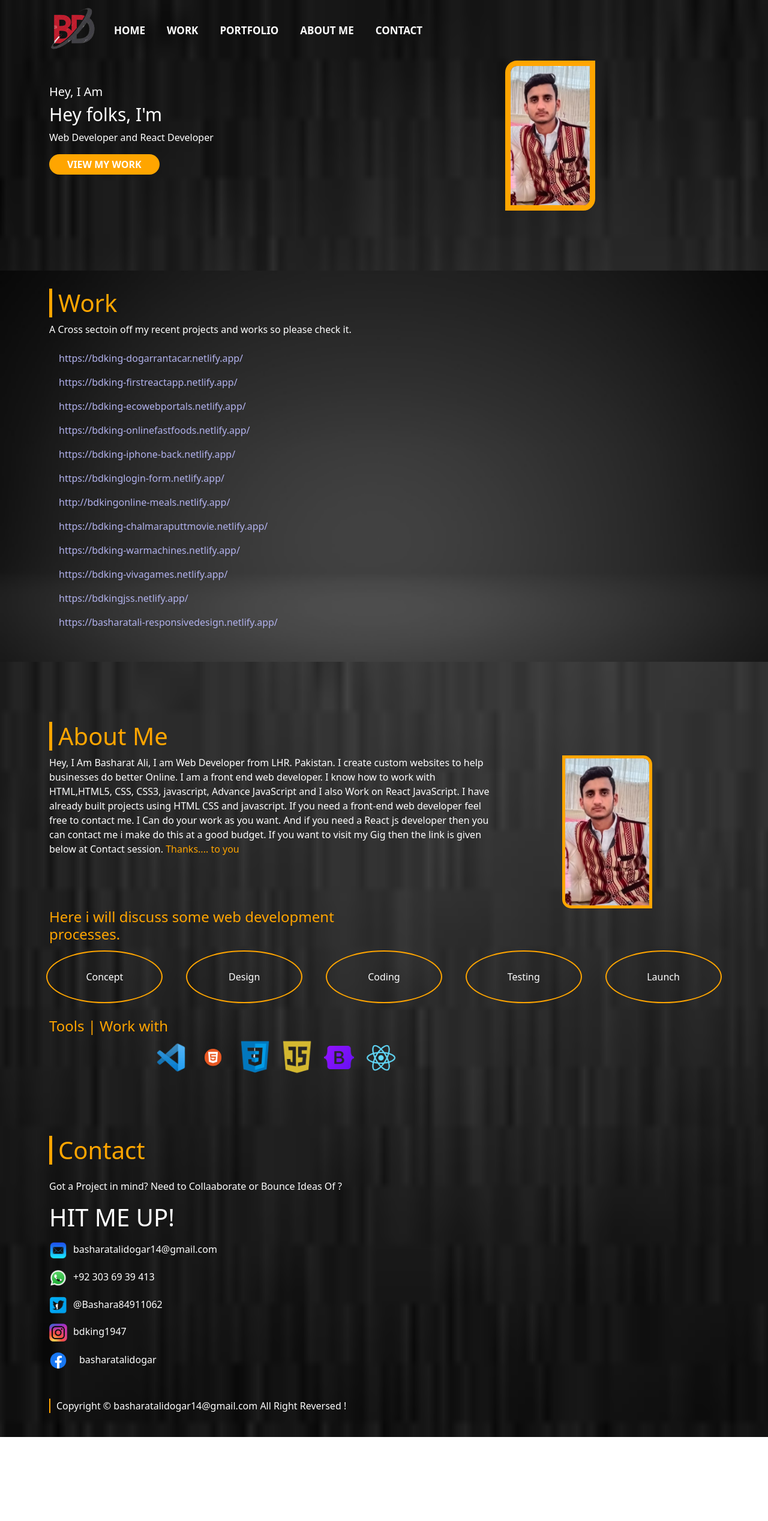
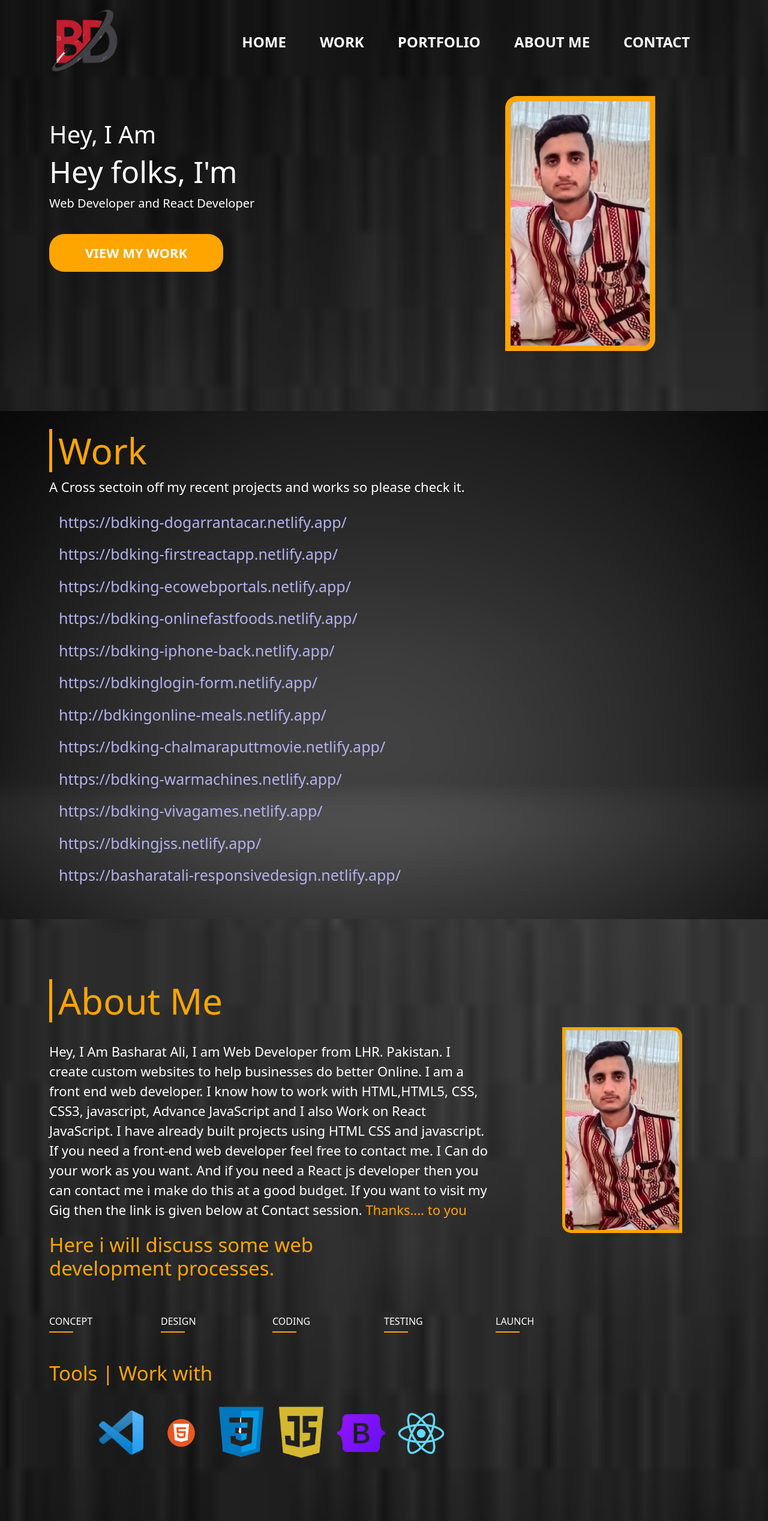
Before and after one commit to BasharatAliKing/My-Portfolio, a React (Create React App) app: page / in a window 1280 px wide. Shown: the top 2535 px of the page at 60% size. Before the commit the page ends 2395 px from the top, so only its background shows below. Built offline with nearby package versions, Linux system fonts and the light colour scheme.

Commit message:
edit readme and add new.md

```diff
--- a/src/App.css
+++ b/src/App.css
@@ -13,9 +13,12 @@ body{
     margin-bottom: 0;
     list-style: none;
 } */
-#header ul li a{
-    margin-left: 20px;
-
+#header{
+  z-index: 100;
+}
+#header ul{
+  position: absolute;
+  right: 20px;
 }
 
 #header ul li a{
@@ -24,17 +27,17 @@ body{
 }
 #header ul li a span{
     text-decoration: none;
-    padding: 0px 0px;
+    padding: 0px 20px;
     color: white;
     font-weight: bold;
-
-    font-size: 17px;
+    font-size: 24px;
 
 }
 #header ul li .nav-link {
     font-weight: bold;
-    font-size: 16px;
+
     overflow: hidden;
+
   }
 #header ul li .nav-link span {
     position: relative;
@@ -63,18 +66,32 @@ body{
   }
 
   #home{
-      margin-top: 40px;
+      margin-top: 60px;
       color: white;
+  }
+  #home h2{
+    font-size: 40px;
+    color: white;
+}
+#home h1 {
+    font-size: 50px;
+    color: white;
+}
+#home p{
+   font-size: 20px;
 }
  #home button {
       background-color: orange;
       color: white;
       text-decoration: none;
       border: none;
-      padding: 5px 30px;
+      font-size: 22px;
+      margin-top: 20px;
+      padding: 15px 60px;
       border-radius: 25px;
       font-weight: bold;
   }
+
  #home a{
     text-decoration: none;
     color: white;
@@ -102,9 +119,9 @@ body{
   #home .animated-info {
     display: inline-block;
     vertical-align: top;
-    margin-top: -8px;
-    margin-left: 4px;
-    min-width: 260px;
+    margin-top: 4px;
+    margin-left: 0px;
+    min-width: 290px;
     position: relative;
   }
 
@@ -113,13 +130,13 @@ body{
   }
 
  #home .animated-item {
-    font-size: 38px;
+    font-size: 50px;
     line-height: inherit;
     display: block;
     opacity: 0;
     overflow: hidden;
     position: absolute;
-    top: 0;
+    top: 11;
     right: 0;
     left: 0;
     animation: BottomTotop 6s linear infinite 0s;
@@ -163,21 +180,14 @@ body{
     margin-top: 70px;
     margin-left: 70px;
 }
-#home h2{
-    font-size: 20px;
-    color: white;
-}
-#home h1{
-    font-size: 30px;
-    color: white;
-}
+
 
 #work{
     margin-top: 100px;
 }
 #work h1{
 
-    font-size: 40px;
+    font-size: 60px;
     border-left: 5px solid orange;
     padding-left: 10px;
     color: orange;
@@ -187,8 +197,12 @@ body{
     width: 100%;
     padding: 30px 0px ;
 }
+#work p{
+  font-size: 22px;
+}
 #work ul li a{
     color: rgb(178, 178, 238);
+    font-size: 25px;
 }
 #work ul li a:hover{
     color: blue;
@@ -198,30 +212,33 @@ body{
 }
 #about h1{
 
-    font-size: 40px;
+    font-size: 60px;
     border-left: 5px solid orange;
     padding-left: 10px;
     color: orange;
 
 }
+#about p{
+  font-size: 22px;
+}
+#about .ali::after{
+  display: block;
+  content: " ";
+  width: 40px;
+  height: 2px;
+  background-color: orange;
 
-#about #box{
-
-    border: 2px solid orange;
-    border-radius: 50%;
-  padding: 30px;
-  text-align: center;
-
-   margin: 0px auto;
+  margin-top: 5px;
 }
 #about h4{
     color:orange;
+    font-size: 33px;
 }
 #about #image{
     text-align: center;
 }
 #about #image img{
-    width: 50px;
+    width: 80px;
     margin-left: 20px;
 }
 #about .me{
@@ -237,67 +254,117 @@ body{
 }
 #contact h1{
 
-    font-size: 40px;
+    font-size: 60px;
     border-left: 5px solid orange;
     padding-left: 10px;
     color: orange;
 }
-h2{
+#contact h2{
     font-size: 40px;
+}
+#contact img{
+  width: 40px;
+}
+#contact .facebook{
+  width: 60px;
 }
 
 #contact ul li a span{
     color: white;
+    font-size: 22px;
 }
 #contact ul li a span:hover{
     color: orange;
 
 
 }
+
 #contact span{
     margin-left: 10px;
 }
 .facebook{
     margin-left: -10px;
+
 }
 
 
 footer{
-
+   font-size: 22px;
      border-left: 2px solid orange;
     margin: 40px 0px;
     padding-left:10px ;
 }
 
-@media (max-width:576px){
-    #home{
+@media(max-width:992px){
+  #header ul li a span{
+    padding: 0px 10px;
+  }
+  #about .ali{
+   font-size: 18px;
+
+  }
+}
+@media (max-width:768px){
+  #home {
     text-align: center;
   }
-    #home .col-md-8{
+  #home img{
+    margin-top: 40px;
+  }
+  #about{
+    text-align: center;
+  }
+  #about h1{
     text-align: start;
   }
-    #home img{
-        margin-top: 100px;
+  #about .ali{
+    font-size: 22px;
+    margin-top: 10px;
+  }
+  #about p{
+    text-align: start;
   }
   #about h4{
-        margin-top: 20px;
+    text-align: start;
   }
-    #about .ali{
-        border: 2px solid orange;
-        border-radius: 50%;
-        padding: 30px 0px;
-    }
-    footer{
-        margin-left: 10px;
+ #about .ali::after{
+   margin: auto;
+   margin-top: 5px;
  }
 }
 
-@media(max-width:576px){
-  .animated-info{
-    margin-top: 0px;
+@media (max-width:576px){
+  h1{
+    font-size: 40px;
   }
-  #work ul li a{
-    padding: 5px 0px;
-    margin: 0px;
+  #header img{
+    width: 100px;
   }
+  #home h1{
+    font-size: 40px;
+    text-align: start;
   }
+  #home h2{
+    font-size: 35px;
+    text-align: start;
+  }
+  #home p{
+    text-align: start;
+  }
+  #home button{
+    padding: 10px 30px
+  }
+  #work h1{
+    font-size: 40px;
+  }
+  #about h1{
+    font-size: 40px;
+  }
+  #contact h1{
+    font-size: 40px;
+  }
+ footer{
+   font-size: 18px;
+ }
+
+}
--- a/src/App.js
+++ b/src/App.js
@@ -15,17 +15,17 @@ function App(){
                     <div className="container">
                         <div className="row">
                             <div className="col">
-                                <nav className="navbar navbar-dark navbar-expand-md">
+                                <nav className="navbar navbar-dark navbar-expand-lg">
                                     <a href="">
                                         <h1><img data-aos="flip-left"
      data-aos-easing="ease-out-cubic"
-     data-aos-duration="2000" src={process.env.PUBLIC_URL + "/logo.png"} alt="My-Pic" width="80px" /></h1>
+     data-aos-duration="2000" src={process.env.PUBLIC_URL + "/logo.png"} alt="My-Pic" width="120px" /></h1>
                                     </a>
                                     <button class="navbar-toggler">
                                         <span class="navbar-toggler-icon" data-toggle="collapse" data-target="#mynavbar"></span>
                                     </button>
                                     <div class="collapse navbar-collapse" id="mynavbar">
-                                        <ul className="navbar-nav ml-5 ">
+                                        <ul className="navbar-nav ml-5 mr-auto ">
                                             <li className="nav-item" ><a className="nav-link active" href=""><span data-hover="HOME " >HOME</span></a></li>
                                             <li className="nav-item" ><a className="nav-link" href="#work"><span data-hover="WORK">WORK</span></a></li>
                                             <li className="nav-item" ><a className="nav-link" href=""><span data-hover="PORTFOLIO">PORTFOLIO</span></a></li>
@@ -44,7 +44,7 @@ function App(){
                 <section id="home">
                     <div className="container">
                         <div className="row">
-                            <div className="col-md-8">
+                            <div className="col-lg-8 col-md-9">
                                 <h2 data-aos="fade-down"  data-aos-duration="1000" >Hey, I Am </h2>
                                 <h1 data-aos="fade-up"  data-aos-duration="1000" class="animated animated-text">
                                     <span data-aos="fade-right"  data-aos-duration="1000" class="hey">Hey folks, I'm</span>
@@ -54,14 +54,14 @@ function App(){
                                         <span class="animated-item">UI Specialist</span>
                                     </div>
                                 </h1>
-                                <p data-aos="fade-up"  data-aos-duration="1000">
+                                <p className="para" data-aos="fade-up"  data-aos-duration="1000">
                                     Web Developer and React Developer
                                 </p>
                                 <button data-aos="fade-up"
      data-aos-duration="2000"><a  href="#work">VIEW MY WORK</a></button>
                             </div>
                             <div data-aos="fade-left"
-     data-aos-duration="3000" className="col-md-3"><img src={process.env.PUBLIC_URL + "/me.jpg"} alt="My-Pic" width="150px" />
+     data-aos-duration="3000" className="col-lg-3 col-md-3"><img src={process.env.PUBLIC_URL + "/me.jpg"} alt="My-Pic" width="250px" />
                             </div>
                         </div>
                     </div>
@@ -104,38 +104,37 @@ function App(){
                                 <h1  data-aos="fade-right"  data-aos-duration="1000">About Me</h1>
                             </div>
                             <div className="col-md-8">
-                                <p data-aos="fade-up"  data-aos-duration="1000">Hey, I Am Basharat Ali, I am Web Developer from LHR. Pakistan. I create custom websites to help businesses do better Online. I am a front end web developer. I know how to work with HTML,HTML5, CSS, CSS3, javascript, Advance JavaScript and I also Work on React JavaScript. I have already built projects using HTML CSS and javascript. If you need a front-end web developer feel free to contact me. I Can do your work as you want. And if you need a React js developer then you can contact me i make do this at a good budget. If you want to visit my Gig then the link is given below at Contact session. <span>Thanks.... to you </span></p>
+                                <p className="mt-4" data-aos="fade-up"  data-aos-duration="1000">Hey, I Am Basharat Ali, I am Web Developer from LHR. Pakistan. I create custom websites to help businesses do better Online. I am a front end web developer. I know how to work with HTML,HTML5, CSS, CSS3, javascript, Advance JavaScript and I also Work on React JavaScript. I have already built projects using HTML CSS and javascript. If you need a front-end web developer feel free to contact me. I Can do your work as you want. And if you need a React js developer then you can contact me i make do this at a good budget. If you want to visit my Gig then the link is given below at Contact session. <span>Thanks.... to you </span></p>
                             </div>
                             <div className="col-md-3 offset-1">
-                                <img data-aos="fade-left"  data-aos-duration="1000" src={process.env.PUBLIC_URL + "/me.jpg"} alt="" className='me' width="150px" />
+                                <img data-aos="fade-left"  data-aos-duration="1000" src={process.env.PUBLIC_URL + "/me.jpg"} alt="" className='me' width="200px" />
                             </div>
-                            <div className="col-md-6">
+                            <div className="col-lg-6 col-md-10">
                                 <h4 data-aos="fade-down"  data-aos-duration="1000">Here i will discuss some web development processes.</h4>
                             </div>
-                            <div className="col-md-12">
-                                <div className="row mt-1 g-5">
-                                    <div data-aos="fade-left"  data-aos-duration="1000" id='box' className="col-md-2">
-                                          <div className='ali'>Concept</div>
-                                    </div>
-                                    <div data-aos="fade-up"  data-aos-duration="1000" id='box' className="col-md-2">
-                                         <div className='ali'> Design</div>
-                                    </div>
-                                    <div data-aos="fade-up"  data-aos-duration="1000" id='box' className="col-md-2">
-                                         <div className='ali'> Coding</div>
-                                    </div>
-                                    <div data-aos="fade-up"  data-aos-duration="1000" id='box' className="col-md-2">
-                                         <div className='ali'>Testing</div>
-                                    </div>
-                                    <div data-aos="fade-right"  data-aos-duration="1000" id='box' className="col-md-2">
-                                         <div className='ali'> Launch</div>
-                                    </div>
+                                 <div className="row mt-5">
+                                     <div className="col-md-2 ali">
+                                         CONCEPT
+                                     </div>
+                                     <div className="col-md-2 ali">
+                                         DESIGN
+                                     </div>
+                                     <div className="col-md-2 ali">
+                                         CODING
+                                     </div>
+                                     <div className="col-md-2 ali">
+                                         TESTING
+                                     </div>
+                                     <div className="col-md-2 ali">
+                                         LAUNCH
+                                     </div>
+                                 </div>
 
-                                </div>
                                 <div className="row">
                                     <div className="col-md-5">
-                                        <h4 data-aos="fade-down"  data-aos-duration="1000" className='mt-4'>Tools | Work with</h4>
+                                        <h4 data-aos="fade-down"  data-aos-duration="1000" className='mt-5'>Tools | Work with</h4>
                                     </div>
-                                    <div id='image' className="col-md-8">
+                                    <div id='image' className="col-lg-8 col-md-12 mt-4">
                                         <img data-aos="fade-right"  data-aos-duration="1000" src={process.env.PUBLIC_URL + "/vscode-logo.png"} alt="" />
                                         <img data-aos="fade-up"  data-aos-duration="1000" src={process.env.PUBLIC_URL + "/html-logo.png"} alt="" />
                                         <img data-aos="fade-up"  data-aos-duration="1000" src={process.env.PUBLIC_URL + "/css-logo.png"} alt="" />
@@ -143,7 +142,7 @@ function App(){
                                         <img data-aos="fade-up"  data-aos-duration="1000" src={process.env.PUBLIC_URL + "/bootstrap-logo.png"} alt="" />
                                         <img data-aos="fade-left"  data-aos-duration="1000" src={process.env.PUBLIC_URL + "/logo512.png"} alt="" />
                                     </div>
-                                </div>
+
                             </div>
                         </div>
                     </div>
@@ -161,7 +160,7 @@ function App(){
                          <div className="col-md-8">
                              <ul className='navbar-nav'>
                                  <li data-aos="fade-up"  data-aos-duration="1000" className='nav-item'><a href="" className='nav-link'>
-                                     <img src={process.env.PUBLIC_URL + "/mail-logo.png"} alt="My-Pic" className='mr-3'  width="30px"/>
+                                     <img src={process.env.PUBLIC_URL + "/mail-logo.png"} alt="My-Pic" className='mr-3'  width="40px"/>
                                    <span className='ml-4'>basharatalidogar14@gmail.com</span> </a></li>
                                  <li data-aos="fade-up"  data-aos-duration="1000" className='nav-item'><a href="" className='nav-link'>
                                      <img src={process.env.PUBLIC_URL + "/whatsapp-logo.png"} alt="My-Pic" className='mr-3'  width="30px"/>
```
Lines whose indentation alone changed are shown as unchanged.
